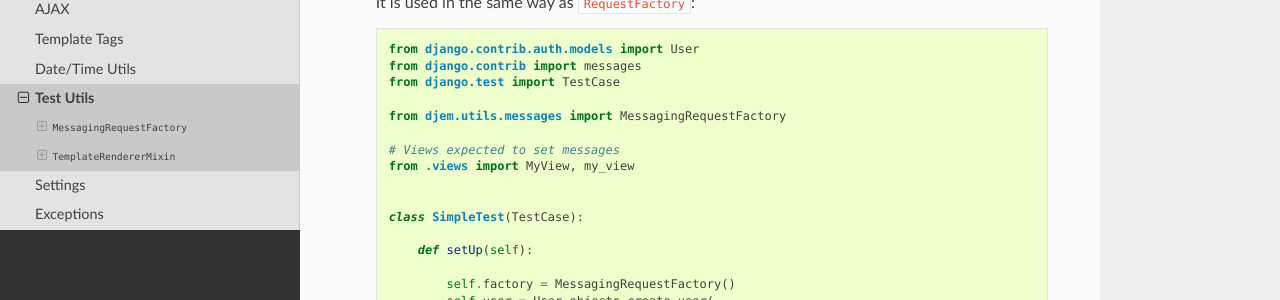
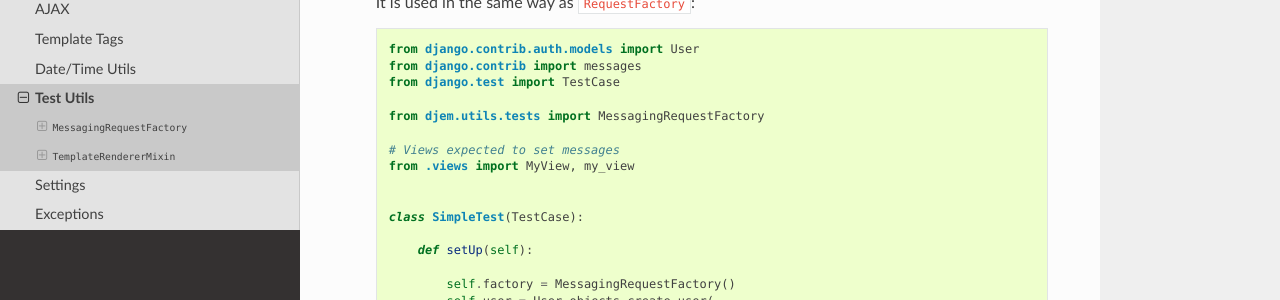
Before and after one commit to oogles/djem, a Sphinx documentation site: the page built from docs/ref/testutils.rst, in a window 1280 px wide and 900 px high. Shown: the part 434-734 px from the top of the window. Built offline with Sphinx 7.4.7 and the Read the Docs theme 2.0.0, drawn with Linux system fonts in a browser that asks for light colours.

Commit message:
Fixed some documentation errors.

```diff
--- a/docs/ref/testutils.rst
+++ b/docs/ref/testutils.rst
@@ -21,7 +21,7 @@
         from django.contrib import messages
         from django.test import TestCase
 
-        from djem.utils.messages import MessagingRequestFactory
+        from djem.utils.tests import MessagingRequestFactory
 
         # Views expected to set messages
         from .views import MyView, my_view
--- a/docs/topics/permissions.rst
+++ b/docs/topics/permissions.rst
@@ -38,7 +38,7 @@
 Supported permissions
 =====================
 
-Any existing permission can be used with the object-level permissions system, though it may not make sense for all of them. For example, Django provides default "add" permissions for all models. It doesn't make sense for adding to involve object-level permissions, as no object would yet exists on which to *check* for an "add" permission. That being said, the object-level permissions system contains no logic preventing you from using *any* permission at the object level.
+Any existing permission can be used with the object-level permissions system, though it may not make sense for all of them. For example, Django provides default "add" permissions for all models. It doesn't make sense for adding to involve object-level permissions, as no object would yet exist on which to *check* for an "add" permission. That being said, the object-level permissions system contains no logic preventing you from using *any* permission at the object level.
 
 If the default Django-provided permissions ("add", "change" and "delete") aren't enough, you can add custom permissions via the ``permissions`` attribute of a model's inner ``Meta`` class, as per the `Django documentation <https://docs.djangoproject.com/en/stable/topics/auth/customizing/#custom-permissions>`_.
 
@@ -87,7 +87,7 @@
 Checking permissions
 ====================
 
-The two main ways of using the object-level permissions system to check a user's permissions on a specific object are:
+The main ways of using the object-level permissions system to check a user's permissions on a specific object are:
 
 * the ``permission_required`` decorator for function-based views or ``PermissionRequiredMixin`` mixin for class-based views
 * the ``ifperm`` and ``ifnotperm`` template tags
--- a/docs/topics/testing.rst
+++ b/docs/topics/testing.rst
@@ -25,7 +25,7 @@
     from django.contrib import messages
     from django.test import TestCase
 
-    from djem.utils.messages import MessagingRequestFactory
+    from djem.utils.tests import MessagingRequestFactory
 
     # Views expected to set messages
     from .views import MyView, my_view
```
